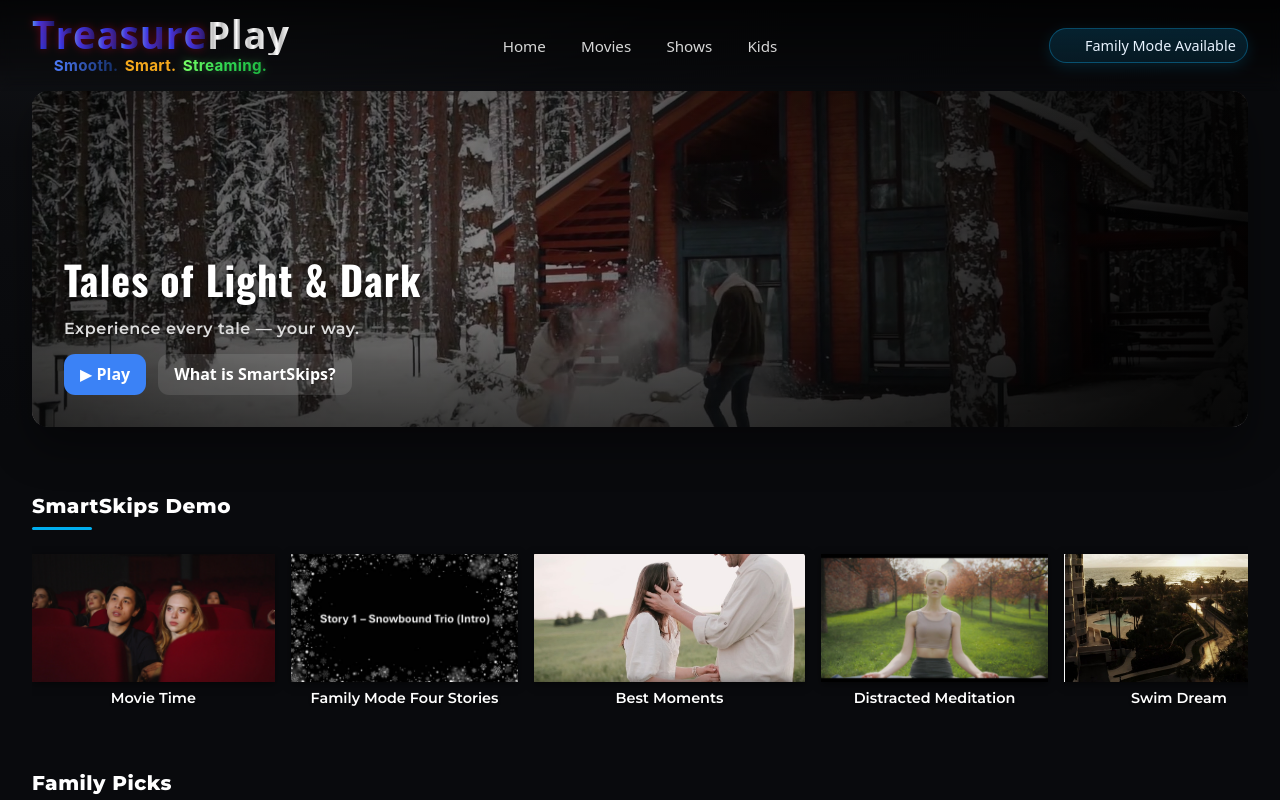
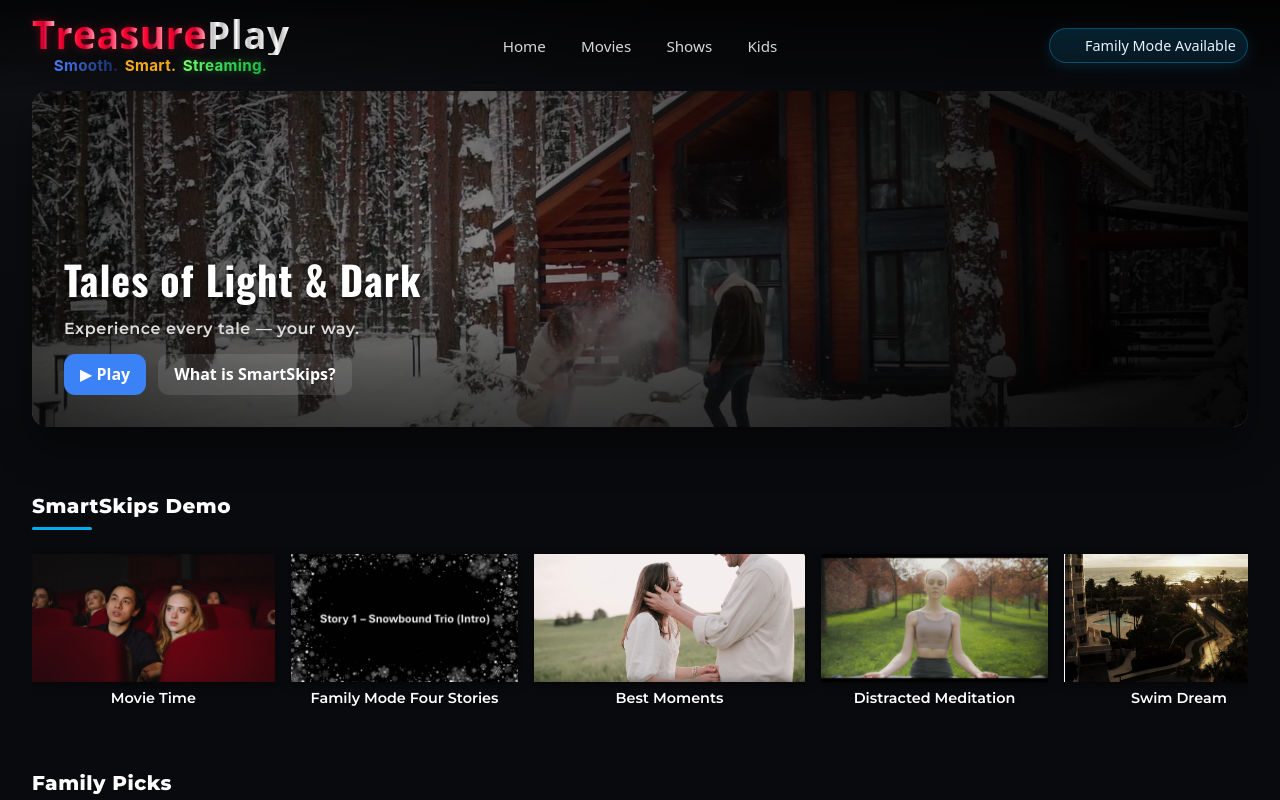
Before and after one commit to bhavyang-sites/treasureplay, a React (Vite) app: page / in a window 1280 px wide. Shown: the top 800 px of the page. Built offline with nearby package versions, Linux system fonts and the light colour scheme.

Commit message:
updated logo tagline colors

```diff
--- a/src/components/FunkyLogo.jsx
+++ b/src/components/FunkyLogo.jsx
@@ -30,7 +30,7 @@ const HEIGHTS = [1.08, 1.0, 1.06, 1.0, 1.07, 1.05, 1.02, 1.06, 1.0, 1.07, 1.03,
 // ];
 
 const TREASURE_GRADIENT =
-  "linear-gradient(90deg, #4D9BFF 0%, #1E3FFF 30%, #0A1B6F 100%)";
+  "linear-gradient(90deg,#ff4d6d 0%,#ff002e 25%,#c30033 50%,#ff5f7f 75%,#ffced6 100%)";
 
 // shiny rose-gold for "Play"
 //const ROSE_GOLD = "linear-gradient(90deg,#b76e79 0%,#e6b7c8 35%,#f7d3d9 55%,#e0a3ad 75%,#b76e79 100%)";
```
